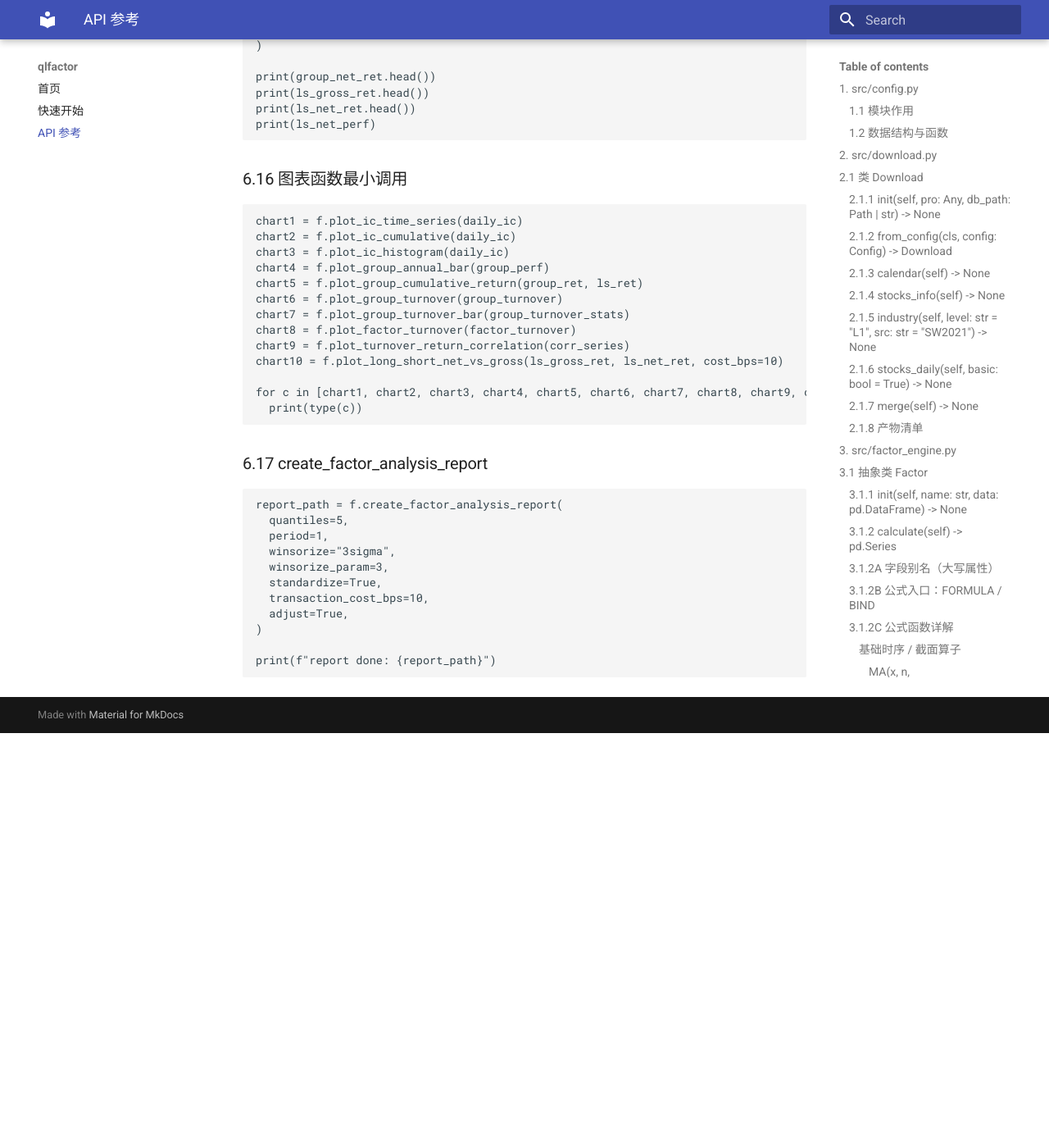
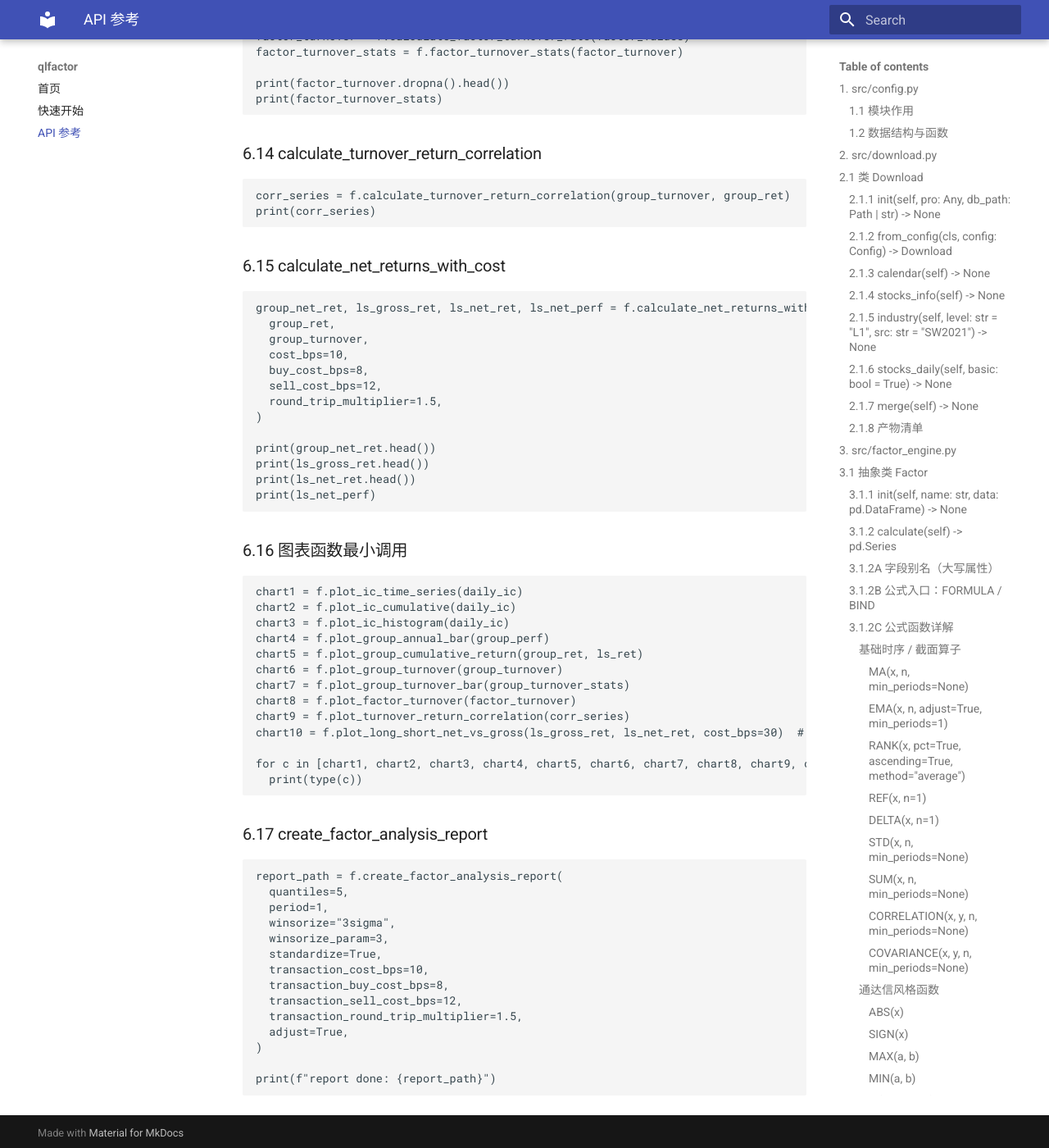
Before and after one commit to joshuaxql/qlfactor, an MkDocs documentation site: the page built from docs/API.md, in a window 1280 px wide and 1400 px high, scrolled down 18363 px. Shown: the whole window at 82% size. Built offline with MkDocs 1.6.1 and Material for MkDocs 9.7.7, drawn with Linux system fonts in a browser that asks for light colours; before the commit the page ends 19257 px from its top, so only the background shows below that; some of the changed text lies outside the part shown.

Commit message:
细化成本参数

```diff
--- a/docs/API.md
+++ b/docs/API.md
@@ -533,7 +533,10 @@
 - 计算分组持仓换手率。
 
 定义：
-- 换手率 = 1 - 前后两日持仓重合比例。
+- 对于相邻两日持仓集合 `prev_set` 与 `cur_set`：
+- 换手率 = `1 - |prev_set ∩ cur_set| / max(len(prev_set), len(cur_set))`
+- 首个交易日为 `NaN`（无前一日可比）。
+- 若中间某日该组为空集合，再次出现时会按与空集合比较计算（通常为 `1.0`）。
 
 ### 3.1.15 calculate_group_turnover_stats(self, group_turnover: pd.DataFrame) -> pd.DataFrame
 
@@ -559,6 +562,7 @@
 - 先转宽表并做截面百分位秩。
 - 与前一日秩做 Spearman 相关。
 - 常量截面自动记为 NaN。
+- 该指标并非实际交易换手率：当秩相关为负时结果可能大于 1（理论上可到 2）。
 
 ### 3.1.17 factor_turnover_stats(self, factor_turnover: pd.Series) -> pd.Series
 
@@ -576,13 +580,16 @@
 返回：
 - Series，索引为组名。
 
-### 3.1.19 calculate_net_returns_with_cost(self, group_ret: pd.DataFrame, group_turnover: pd.DataFrame, cost_bps: float = 10) -> tuple[pd.DataFrame, pd.Series, pd.Series, pd.Series]
+### 3.1.19 calculate_net_returns_with_cost(self, group_ret: pd.DataFrame, group_turnover: pd.DataFrame, cost_bps: float = 10, buy_cost_bps: float | None = None, sell_cost_bps: float | None = None, round_trip_multiplier: float = 1.0) -> tuple[pd.DataFrame, pd.Series, pd.Series, pd.Series]
 
 功能：
 - 按换手率扣交易成本，输出净收益。
 
 参数：
-- cost_bps：单边成本，单位 bps。
+- cost_bps：基础单边成本，单位 bps（兼容旧参数）。
+- buy_cost_bps：买入单边成本，单位 bps；不传时回退到 `cost_bps`。
+- sell_cost_bps：卖出单边成本，单位 bps；不传时回退到 `cost_bps`。
+- round_trip_multiplier：双边成本倍率，默认 `1.0`。
 
 返回：
 1. 分组净收益 DataFrame
@@ -591,9 +598,10 @@
 4. 多空净绩效 Series
 
 公式：
-- 成本率 = cost_bps / 10000
-- 分组净收益 = 分组毛收益 - 分组换手率 × 成本率
-- 多空净收益 = 多空毛收益 - (高组换手率 + 低组换手率) × 成本率
+- 默认双边成本率 = `2 * cost_bps / 10000`
+- 细粒度双边成本率 = `((buy_cost_bps + sell_cost_bps) / 10000) * round_trip_multiplier`
+- 分组净收益 = 分组毛收益 - 分组换手率 × 双边成本率
+- 多空净收益 = 多空毛收益 - (高组换手率 + 低组换手率) × 双边成本率
 
 ### 3.1.20 performance_analysis(self, ret_series: pd.Series, period: int = 1) -> pd.Series
 
@@ -655,8 +663,9 @@
 
 功能：
 - 多空毛收益累计、净收益累计、累计成本拖累三条曲线对比。
+- `cost_bps` 用于图例展示，建议传双边等效成本（bps）。
 
-### 3.1.31 create_factor_analysis_report(self, quantiles=5, period=1, winsorize=None, winsorize_param=3, standardize=False, transaction_cost_bps=10, industry_neutral=False, market_cap_neutral=False, industry_col="l1_code", market_cap_col="total_mv", market_cap_log=True, industry_data=None, adjust=True, output_dir="./output") -> Path
+### 3.1.31 create_factor_analysis_report(self, quantiles=5, period=1, winsorize=None, winsorize_param=3, standardize=False, transaction_cost_bps=10, transaction_buy_cost_bps=None, transaction_sell_cost_bps=None, transaction_round_trip_multiplier=1.0, industry_neutral=False, market_cap_neutral=False, industry_col="l1_code", market_cap_col="total_mv", market_cap_log=True, industry_data=None, adjust=True, output_dir="./output") -> Path
 
 功能：
 - 一键生成完整分析流程和 HTML 报告。
@@ -669,7 +678,9 @@
 5. 在控制台输出关键统计表。
 
 关键参数：
-- transaction_cost_bps：单边交易成本（bps）。
+- transaction_cost_bps：基础单边交易成本（bps）。
+- transaction_buy_cost_bps / transaction_sell_cost_bps：可选买卖单边成本（bps）。
+- transaction_round_trip_multiplier：双边成本倍率（默认 1.0）。
 - adjust：因子计算前与远期收益计算是否统一使用复权价。
 
 返回：
@@ -690,13 +701,16 @@
 
 1. 单边成本
 - 指一次买入或卖出单独收取的成本。
+- 报告净收益计算默认按双边扣减（买卖各收一次）。
+- 若传 `transaction_buy_cost_bps/transaction_sell_cost_bps`，则优先使用细粒度成本模型。
 
 2. bps
 - 1 bps = 0.01%。
 - 10 bps = 0.10%。
 
 3. 因子换手率
-- 用截面秩的日度自相关衡量因子稳定性，数值越高通常代表持仓变化更快。
+- 用截面秩的日度自相关衡量因子稳定性，定义为 `1 - Spearman(rank_t, rank_{t-1})`。
+- 该指标通常在 `[0,1]`，但排序显著反转时可大于 `1`，不应直接当作真实交易换手率。
 
 4. 分组换手率
 - 基于分组成分股集合变化计算，反映组合调仓强度。
@@ -897,6 +911,9 @@
   group_ret,
   group_turnover,
   cost_bps=10,
+  buy_cost_bps=8,
+  sell_cost_bps=12,
+  round_trip_multiplier=1.5,
 )
 
 print(group_net_ret.head())
@@ -917,7 +934,7 @@
 chart7 = f.plot_group_turnover_bar(group_turnover_stats)
 chart8 = f.plot_factor_turnover(factor_turnover)
 chart9 = f.plot_turnover_return_correlation(corr_series)
-chart10 = f.plot_long_short_net_vs_gross(ls_gross_ret, ls_net_ret, cost_bps=10)
+chart10 = f.plot_long_short_net_vs_gross(ls_gross_ret, ls_net_ret, cost_bps=30)  # 双边等效 bps
 
 for c in [chart1, chart2, chart3, chart4, chart5, chart6, chart7, chart8, chart9, chart10]:
   print(type(c))
@@ -933,6 +950,9 @@
   winsorize_param=3,
   standardize=True,
   transaction_cost_bps=10,
+  transaction_buy_cost_bps=8,
+  transaction_sell_cost_bps=12,
+  transaction_round_trip_multiplier=1.5,
   adjust=True,
 )
 
--- a/pyproject.toml
+++ b/pyproject.toml
@@ -4,7 +4,7 @@
 
 [project]
 name = "qlfactor"
-version = "0.2.1"
+version = "0.2.2"
 description = "A 股因子研究工具：Tushare 日线数据下载与因子分析引擎（IC、分组收益、换手率、成本扣减、HTML 报告）"
 readme = "README.md"
 requires-python = ">=3.12"
```
Also changed, not shown: other parts of docs/API.md (+1 -1 lines), API.md (+31 -11 lines), README.md (+26 -3 lines), site/API/index.html, site/search/search_index.json, 3 other files.
